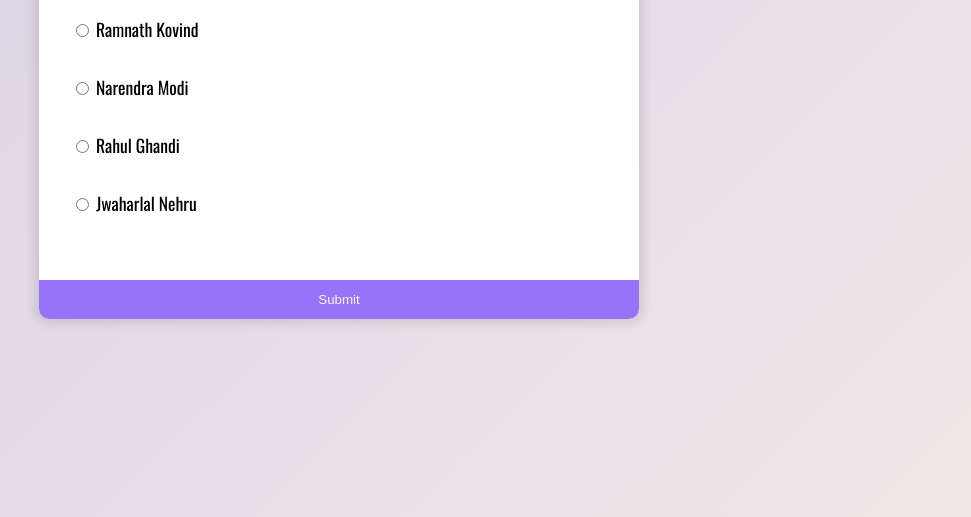
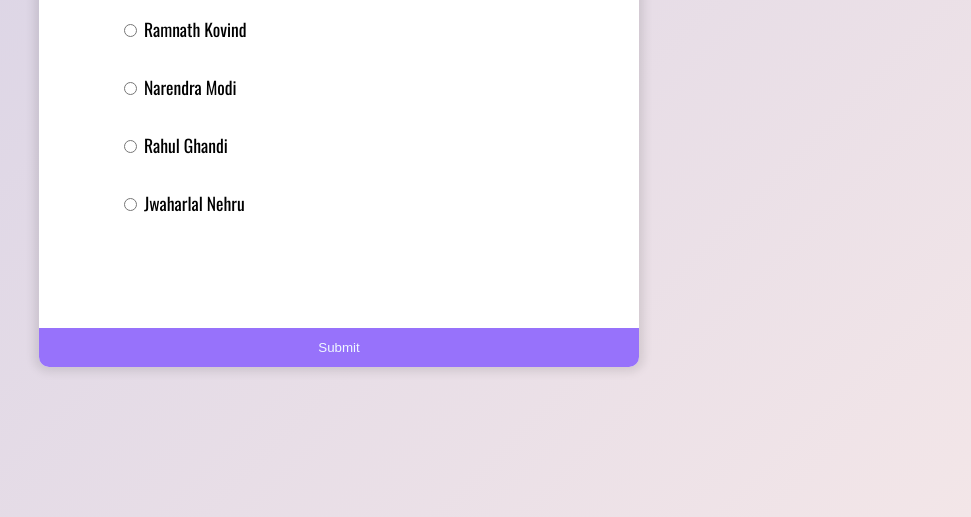
Before and after one commit to mithun-yadav/Quiz-App, a plain HTML site: page index.html in a window 1280 px wide. Shown: the part 283-800 px from the top of the page, without its empty margins (301-1272 px from the left). Drawn offline with nearby package versions, Linux system fonts and the light colour scheme.

Commit message:
First commit

```diff
--- a/index.html
+++ b/index.html
@@ -15,19 +15,19 @@
         <ul>
             <li>
                 <div class="lItem"><input id="a" class="answer" type="radio" name="answer">
-                    <lable for="a" id="a_text">option1</lable></div>
+                    <label for="a" id="a_text">option1</label></div>
             </li>
             <li>
                 <div class="lItem"><input id="b" class="answer" type="radio" name="answer">
-                    <lable for="b" id="b_text">option1</lable></div>
+                    <label for="b" id="b_text">option1</label></div>
             </li>
             <li>
                 <div class="lItem"><input id="c" class="answer" type="radio" name="answer">
-                    <lable for="" id="c_text">option1</lable></div>
+                    <label for="c" id="c_text">option1</label></div>
             </li>
             <li>
                 <div class="lItem"><input id="d" class="answer" type="radio" name="answer">
-                    <lable for="d" id="d_text">option1</lable></div>
+                    <label for="d" id="d_text">option1</label></div>
             </li>
         </ul>
         </div>
--- a/script.js
+++ b/script.js
@@ -94,7 +94,7 @@ submitFunc.addEventListener("click", () => {
     if(currentQuiz<quizData.length){
         submitBtn();
       }else{
-          quiz.innerHTML=`<h2>Your score will be:${score}/${quizData.length}</h2>
+          quiz.innerHTML=`<h2 style="margin:50px 100px 50px 200px;font-size:25px;">YOUR SCORE IS: ${score}/${quizData.length}</h2>
           <button onClick="location.reload()">Reload</button>`;
       }
   }
--- a/styles.css
+++ b/styles.css
@@ -21,11 +21,11 @@ body{
     overflow: hidden;
 }
 .quiz-header{
-    padding:2rem;
+    padding:5rem;
+
 }
 
 ul{
-
     list-style-type: none;
     padding:0;
 }
```
